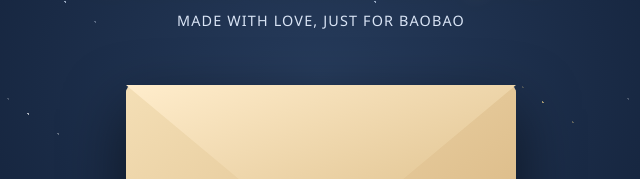
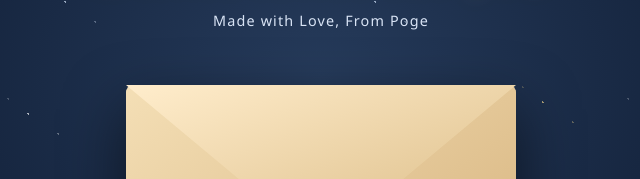
Before and after one commit to Yerx-19/what, a plain HTML site: page index.html in a window 1280 px wide. Shown: the part 228-407 px from the top of the page, 319-959 px from the left. Drawn offline with Linux system fonts and the light colour scheme.

Commit message:
Update index.html

```diff
--- a/index.html
+++ b/index.html
@@ -45,7 +45,7 @@
 <body>
 <div class="stars" aria-hidden="true"></div>
 <main class="scene" id="scene">
-  <div class="intro"><h1>A little letter for you</h1><p>MADE WITH LOVE, JUST FOR BAOBAO</p></div>
+  <div class="intro"><h1>A little letter for you</h1><p>Made with Love, From Poge</p></div>
   <div class="envelope-wrap" aria-label="Sealed birthday letter">
     <div class="envelope">
       <div class="letter-paper"><div class="paper-title">For BaoBao</div><div class="paper-line"></div><div class="paper-note">There's something special waiting inside…</div></div>
```
